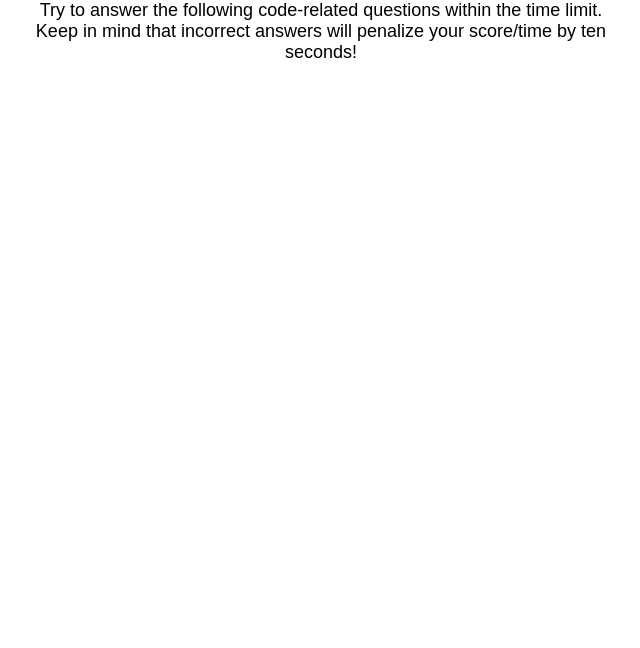
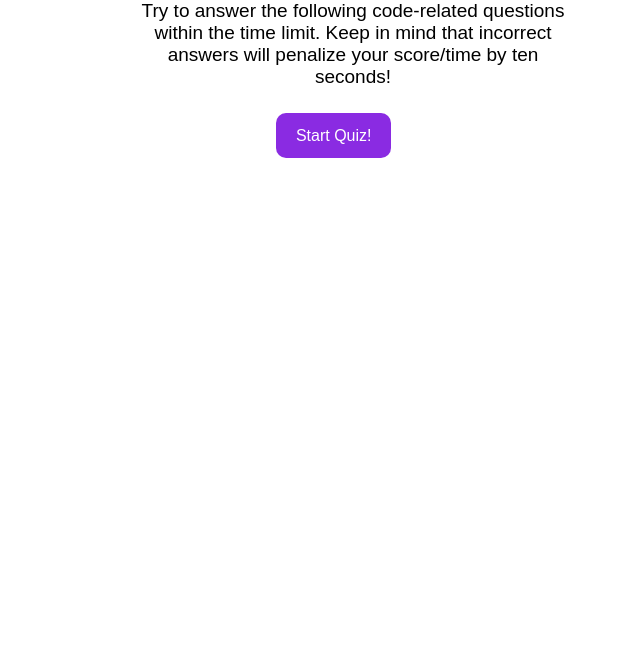
Before and after one commit to bdamota/Code-Quiz, a plain HTML site: page index.html in a window 1280 px wide. Shown: the part 152-800 px from the top of the page, without its empty margins (287-927 px from the left). Drawn offline with Linux system fonts and the light colour scheme; files whose address does not match are found by name.

Commit message:
css for start button

```diff
--- a/assets/style.css
+++ b/assets/style.css
@@ -12,9 +12,24 @@ h1 {
 
 p {
     font-family: Arial, Helvetica, sans-serif;
-    font-size: 18px;
+    font-size: 19px;
     text-align: center;
     margin-top: 15px;
-    margin-left: 25%;
-    margin-right: 30%;
+    margin-left: 33%;
+    margin-right: 33%;
 }
+
+.btn {
+    padding-left: 15px;
+    padding-right: 15px;
+    margin-top: 25px;
+    width: 115px;
+    height: 45px;
+    border: none;
+    border-radius: 10px;
+    margin-left: 44%;
+    background-color: blueviolet;
+    color: white;
+    font-family: Arial, Helvetica, sans-serif;
+    font-size: medium;
+}
--- a/index.html
+++ b/index.html
@@ -10,6 +10,7 @@
         <main>
             <h1>Coding Quiz Challenge</h1>
             <p>Try to answer the following code-related questions within the time limit. Keep in mind that incorrect answers will penalize your score/time by ten seconds!</p>
+            <button class="btn" id="start" type="submit">Start Quiz!</button>
         </main>
         <script src="./assets/js/script.js"></script>
     </body>
```
